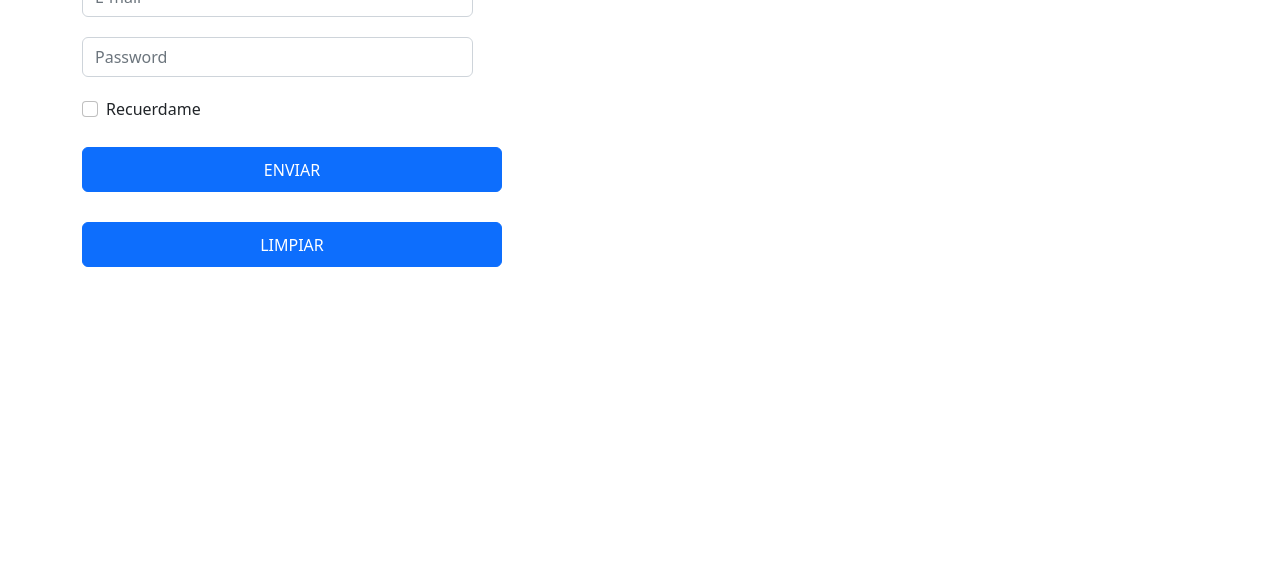
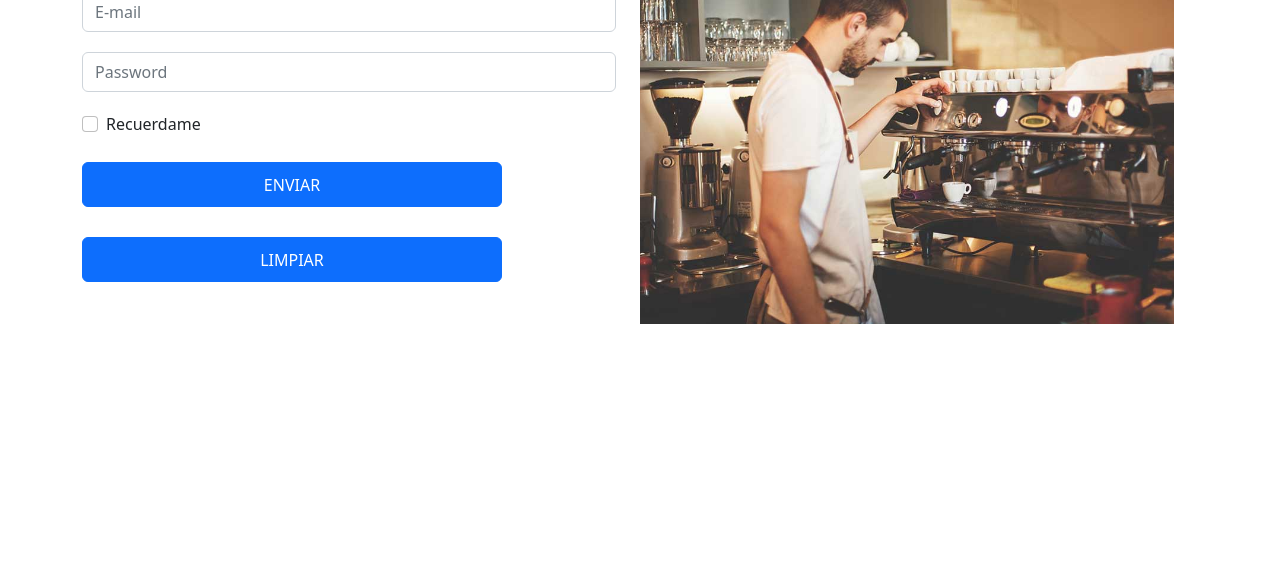
Before and after one commit to corialuis2410/TPF_Cafe, a plain HTML site: page login/login.html in a window 1280 px wide. Shown: the part 213-800 px from the top of the page. Drawn offline with nearby package versions, Linux system fonts and the light colour scheme; files whose address does not match are found by name.

Commit message:
imagen para el login

```diff
--- a/estilo.css
+++ b/estilo.css
@@ -371,6 +371,7 @@ input{
 .footer-distributed p.footer-links a:hover{text-decoration:underline;}
 
 
+
 /* Dispositivos moviles max-width:850px */
 @media only screen and (max-width:850px){
     .menu-btn {
@@ -453,3 +454,7 @@ img:hover {
 .ourMenu-content { text-shadow: 3px 3px black;}
 .ourMenu-content span { color: whitesmoke; }
 .ourMenu-content ul { color: whitesmoke;}
+
+.image-login {
+    max-width: 50%;
+}
--- a/login/login.html
+++ b/login/login.html
@@ -38,15 +38,17 @@
 <br>
 <br>
     <div class="container mt-3">
+      <div class="row">
+        <div class="col-6">
             <h2>Login</h2>
             <form action="logueado.html">
-          <div class="mb-3 mt-3">
+              <div class="mb-3">
                 <label for="email"></label>
-            <input type="email" class="form-control" id="email" required placeholder="E-mail" name="email" style="width: 35%;">
+                <input type="email" class="form-control" id="email" required placeholder="E-mail" name="email">
               </div>
               <div class="mb-3">
                 <label for="pwd"></label>
-            <input type="password" class="form-control" id="pwd" required placeholder="Password" name="pswd" style="width: 35%;">
+                <input type="password" class="form-control" id="pwd" required placeholder="Password" name="pswd">
               </div>
 
               <div class="form-check mb-3">
@@ -55,13 +57,18 @@
                 </label>
               </div>
 
-          <div class="d-grid gap col-6">
+              <div class="d-grid gap col-4">
               <button type="submit" class="btn btn-primary" id="btnEnviar">Enviar</button>
               <button type="reset" class="btn btn-primary" id="btnLimpiar">Limpiar</button>
             </div>
 
             </form>
           </div>
+          <div class="col-6">
+            <img src="/img/preparando-cafe.jpg" alt="imagen-login" class="img-fluid">
+          </div>
+        </div>
+      </div>
 
     </body>
 <script src="login.js"></script>
```
Also changed, not shown: img/preparando-cafe.jpg (renamed from img/5-errores-que-debes-evitar-al-momento-de-iniciar-una-cafetería-5.jpg). Lines whose indentation alone changed are shown as unchanged.
